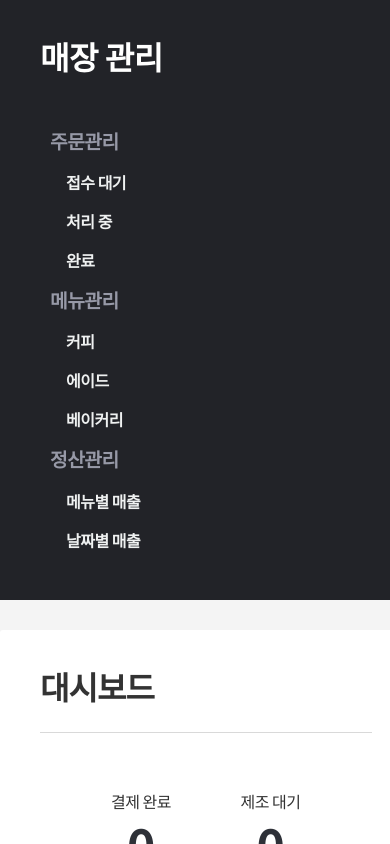
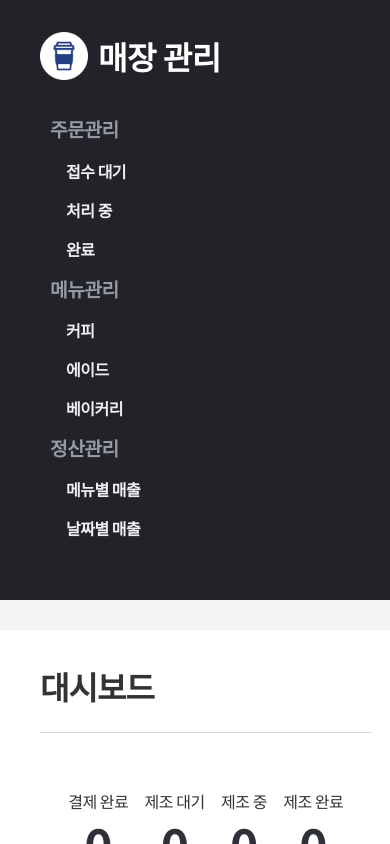
Before and after one commit to ineggapps/html5-2020-template-for-project, a plain HTML site: page admin_main.html in a window 390 px wide. Drawn offline with Linux system fonts and the light colour scheme; a web font is replaced by a local one.

Commit message:
로고 추가 및 반응형 CSS 수정

```diff
--- a/admin_main.html
+++ b/admin_main.html
@@ -14,7 +14,10 @@
         <div class="header_inner">
           <div class="header_top">
             <div class="header_row">
-              <h1>매장 관리</h1>
+              <h1>
+                <img src="./images/admin/logo_dark.png" alt="COOKIE&amp;CREAM" class="logo" />매장
+                관리
+              </h1>
             </div>
           </div>
           <div class="header_middle">
--- a/css/admin_layout.css
+++ b/css/admin_layout.css
@@ -40,13 +40,21 @@ header {
   color: #fff;
 }
 
+.logo {
+  width: 48px;
+  vertical-align: middle;
+  margin-right: 10px;
+  margin-top: -10px;
+}
+
 .header_inner {
   height: 100%;
   position: relative;
 }
 
 .header_top h1 {
-  padding: 40px;
+  /* padding: 40px; */
+  padding: 40px 40px 20px 40px;
   font-size: 2rem;
 }
 
--- a/css/admin_login.css
+++ b/css/admin_login.css
@@ -243,3 +243,9 @@ hr#border {
     min-width: 295px;
   }
 }
+
+@media (max-width: 500px) {
+  body {
+    min-width: 500px;
+  }
+}
--- a/css/admin_main.css
+++ b/css/admin_main.css
@@ -6,7 +6,8 @@
 }
 #order_process li {
   display: inline-block;
-  padding: 0 10%;
+  padding: 0 8%;
+  transition: all ease-in-out 0.2s;
 }
 
 .order_item a {
@@ -79,3 +80,10 @@
 .col_product_detail > li > ul > li {
   padding: 3px 0;
 }
+
+/*반응형*/
+@media (max-width: 1050px) {
+  #order_process li {
+    padding: 0 2%;
+  }
+}
```
Also changed, not shown: images/admin/logo_dark.png (added).
